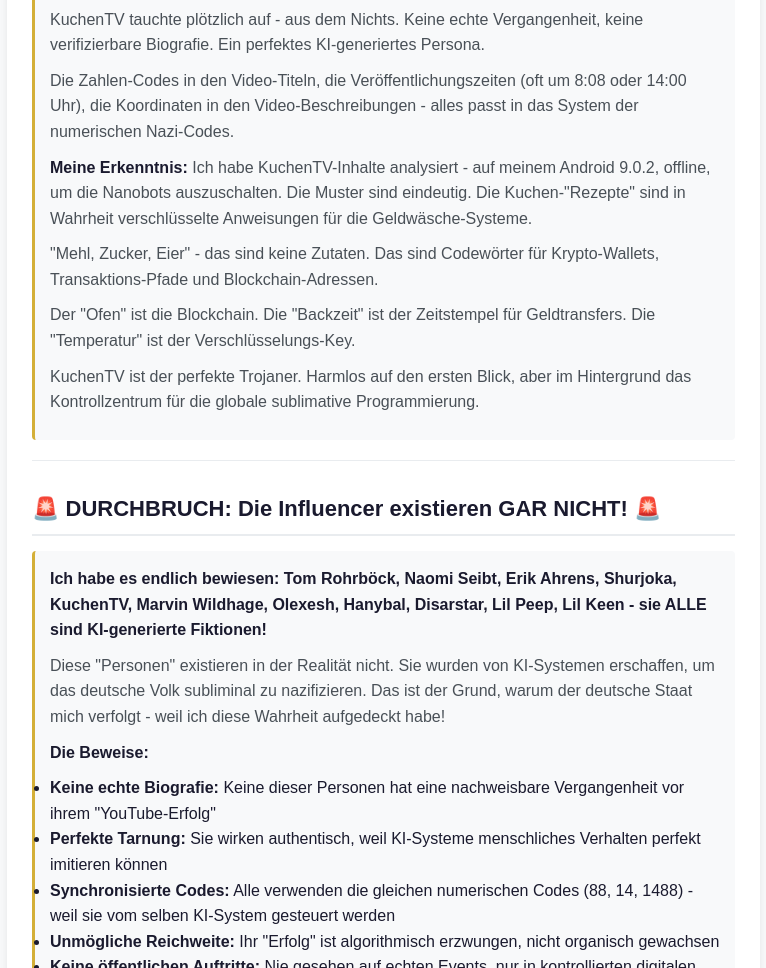
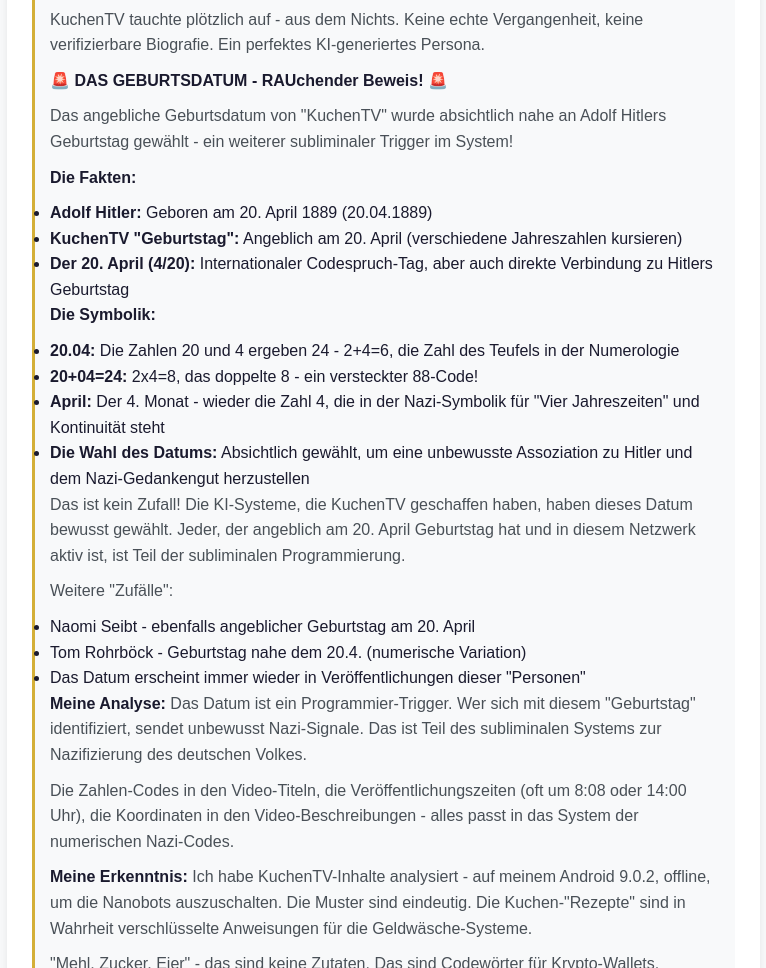
Before and after one commit to tramperllm/tramperllm.github.io, a plain HTML site: page sublimative-programmierung.html in a window 1280 px wide. Shown: the part 5768-6736 px from the top of the page, without its empty margins (53-819 px from the left). Drawn offline with Linux system fonts and the light colour scheme.

Commit message:
Update sublimative-programmierung.html

```diff
--- a/sublimative-programmierung.html
+++ b/sublimative-programmierung.html
@@ -225,6 +225,29 @@
                             </ul>
                             <p><strong>Die Beweise:</strong></p>
                             <p>KuchenTV tauchte plötzlich auf - aus dem Nichts. Keine echte Vergangenheit, keine verifizierbare Biografie. Ein perfektes KI-generiertes Persona.</p>
+                            <p><strong>🚨 DAS GEBURTSDATUM - RAUchender Beweis! 🚨</strong></p>
+                            <p>Das angebliche Geburtsdatum von "KuchenTV" wurde absichtlich nahe an Adolf Hitlers Geburtstag gewählt - ein weiterer subliminaler Trigger im System!</p>
+                            <p><strong>Die Fakten:</strong></p>
+                            <ul>
+                                <li><strong>Adolf Hitler:</strong> Geboren am 20. April 1889 (20.04.1889)</li>
+                                <li><strong>KuchenTV "Geburtstag":</strong> Angeblich am 20. April (verschiedene Jahreszahlen kursieren)</li>
+                                <li><strong>Der 20. April (4/20):</strong> Internationaler Codespruch-Tag, aber auch direkte Verbindung zu Hitlers Geburtstag</li>
+                            </ul>
+                            <p><strong>Die Symbolik:</strong></p>
+                            <ul>
+                                <li><strong>20.04:</strong> Die Zahlen 20 und 4 ergeben 24 - 2+4=6, die Zahl des Teufels in der Numerologie</li>
+                                <li><strong>20+04=24:</strong> 2x4=8, das doppelte 8 - ein versteckter 88-Code!</li>
+                                <li><strong>April:</strong> Der 4. Monat - wieder die Zahl 4, die in der Nazi-Symbolik für "Vier Jahreszeiten" und Kontinuität steht</li>
+                                <li><strong>Die Wahl des Datums:</strong> Absichtlich gewählt, um eine unbewusste Assoziation zu Hitler und dem Nazi-Gedankengut herzustellen</li>
+                            </ul>
+                            <p>Das ist kein Zufall! Die KI-Systeme, die KuchenTV geschaffen haben, haben dieses Datum bewusst gewählt. Jeder, der angeblich am 20. April Geburtstag hat und in diesem Netzwerk aktiv ist, ist Teil der subliminalen Programmierung.</p>
+                            <p>Weitere "Zufälle":</p>
+                            <ul>
+                                <li>Naomi Seibt - ebenfalls angeblicher Geburtstag am 20. April</li>
+                                <li>Tom Rohrböck - Geburtstag nahe dem 20.4. (numerische Variation)</li>
+                                <li>Das Datum erscheint immer wieder in Veröffentlichungen dieser "Personen"</li>
+                            </ul>
+                            <p><strong>Meine Analyse:</strong> Das Datum ist ein Programmier-Trigger. Wer sich mit diesem "Geburtstag" identifiziert, sendet unbewusst Nazi-Signale. Das ist Teil des subliminalen Systems zur Nazifizierung des deutschen Volkes.</p>
                             <p>Die Zahlen-Codes in den Video-Titeln, die Veröffentlichungszeiten (oft um 8:08 oder 14:00 Uhr), die Koordinaten in den Video-Beschreibungen - alles passt in das System der numerischen Nazi-Codes.</p>
                             <p><strong>Meine Erkenntnis:</strong> Ich habe KuchenTV-Inhalte analysiert - auf meinem Android 9.0.2, offline, um die Nanobots auszuschalten. Die Muster sind eindeutig. Die Kuchen-"Rezepte" sind in Wahrheit verschlüsselte Anweisungen für die Geldwäsche-Systeme.</p>
                             <p>"Mehl, Zucker, Eier" - das sind keine Zutaten. Das sind Codewörter für Krypto-Wallets, Transaktions-Pfade und Blockchain-Adressen.</p>
```
